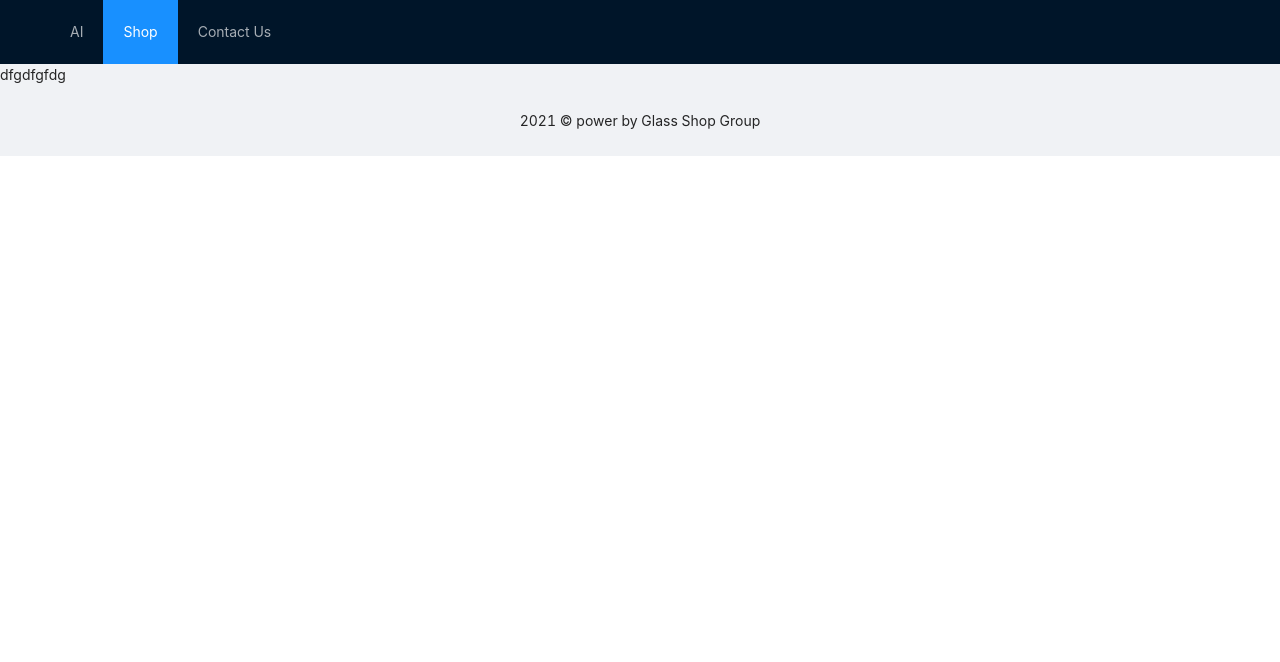
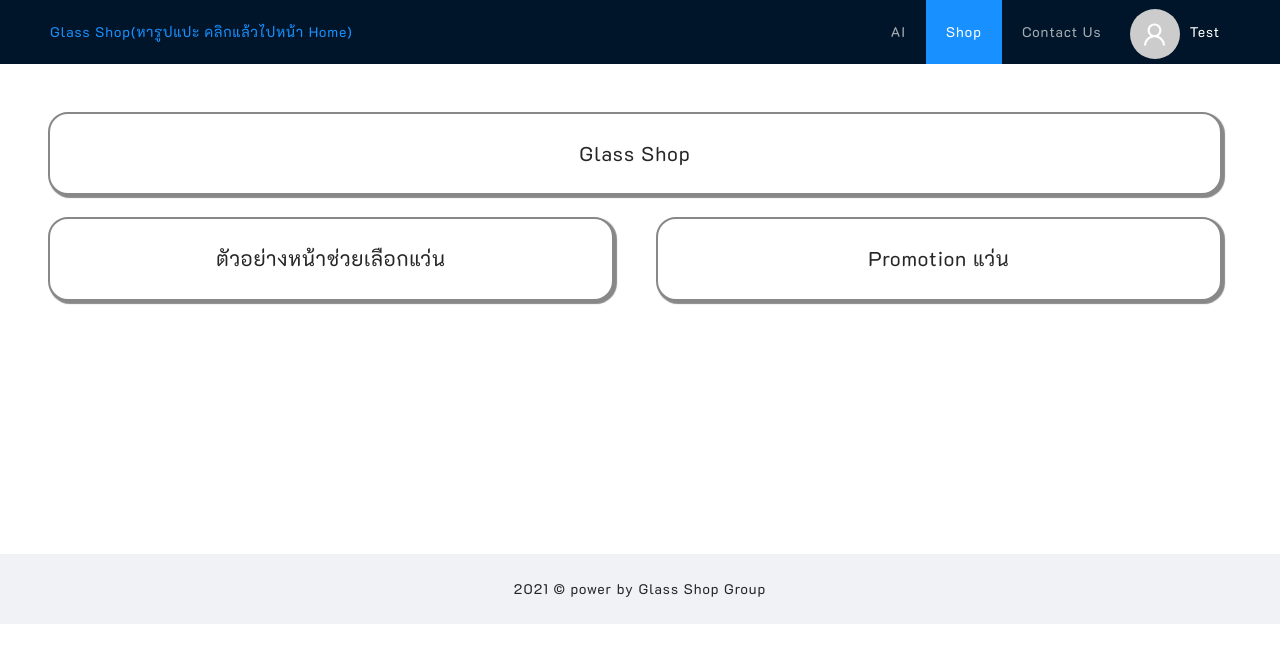
Before and after one commit to prkpwm/glasses_shop, a React (Create React App) app in the folder Client/my-app/: page /GlassShop/Home in a window 1280 px wide. Shown: the top 662 px of the page. Built offline with nearby package versions, Linux system fonts and the light colour scheme.

Commit message:
update menu

```diff
--- a/Client/my-app/public/index.html
+++ b/Client/my-app/public/index.html
@@ -15,6 +15,8 @@
       user's mobile device or desktop. See https://developers.google.com/web/fundamentals/web-app-manifest/
     -->
     <link rel="manifest" href="%PUBLIC_URL%/manifest.json" />
+
+    <link href="https://fonts.googleapis.com/css2?family=K2D&display=swap" rel="stylesheet">
     <!--
       Notice the use of %PUBLIC_URL% in the tags above.
       It will be replaced with the URL of the `public` folder during the build.
@@ -24,7 +26,13 @@
       work correctly both with client-side routing and a non-root public URL.
       Learn how to configure a non-root public URL by running `npm run build`.
     -->
-    <title>React App</title>
+    <title>Glass Shop</title>
+    <style>
+      * {
+        font-family: 'K2D', sans-serif;
+        letter-spacing: 1px;
+       }
+      </style>
   </head>
   <body>
     <noscript>You need to enable JavaScript to run this app.</noscript>
--- a/Client/my-app/src/App.js
+++ b/Client/my-app/src/App.js
@@ -1,30 +1,88 @@
-import './App.css';
-import HeaderMenu from './components/layouts/HeaderMenu.js'
-import { BrowserRouter as Router, Route, Link,Switch} from 'react-router-dom';
-import AIhome from './components/pages/AI/AIhome.js'
-import Home from './components/pages/Home/Home'
-import ShopHome from './components/pages/Shop/ShopHome'
-import ContactusHome from './components/pages/Contactus/ContactusHome'
-import { Layout } from 'antd';
+import HeaderMenu from "./components/layouts/HeaderMenu.js";
+import {
+  BrowserRouter as Router,
+  Route,
+  Switch,
+  Redirect,
+} from "react-router-dom";
+import AIhome from "./components/pages/AI/AIhome.js";
+import Home from "./components/pages/Home/Home";
+import ShopHome from "./components/pages/Shop/ShopHome";
+import ContactusHome from "./components/pages/Contactus/ContactusHome";
+import { Layout, Row, Col, Avatar, Space, Menu, Dropdown } from "antd";
+import { Link } from "react-router-dom";
+import { UserOutlined } from "@ant-design/icons";
 const { Header, Footer, Sider, Content } = Layout;
+
+const menu = (
+  <Menu>
+    <Menu.Item key="0">เข้าสู่ระบบ</Menu.Item>
+    <Menu.Item key="1">ตั้งค่าบัญชีผู้ใช้งาน</Menu.Item>
+    <Menu.Divider />
+    <Menu.Item key="3">ออกจากระบบ</Menu.Item>
+  </Menu>
+);
+
 function App() {
   return (
-    <div >
+    <div>
       <Layout>
         <Header>
-      <HeaderMenu/>
+          <Row style={{ justifyContent: "space-between" }}>
+            <Col style={{ color: "white" }}>
+              <Link to="/GlassShop/Home">
+                Glass Shop(หารูปแปะ คลิกแล้วไปหน้า Home)
+              </Link>
+            </Col>
+            <Col>
+              <Row>
+                <Space>
+                  <Col>
+                    <HeaderMenu />
+                  </Col>
+                  <Col>
+                    <Dropdown overlay={menu} trigger={["click"]}>
+                      <a onClick={(e) => e.preventDefault()}>
+                        <Avatar icon={<UserOutlined />} size={50} />
+                        <span
+                          style={{
+                            padding: 10,
+                            color: "white",
+                          }}
+                        >
+                          Test
+                        </span>
+                      </a>
+                    </Dropdown>
+                  </Col>
+                </Space>
+              </Row>
+            </Col>
+          </Row>
         </Header>
-      <Content>
+        <Content
+          style={{
+            margin: "0px 0px",
+            padding: 24,
+            minHeight: 490,
+            background: "white",
+            overflow: "hidden",
+          }}
+        >
           <div>
-      <Route exact path="/GlassShop/AI" component={AIhome}/>
-      <Route exact path="/GlassShop/Home" component={Home}/>
-      <Route exact path="/GlassShop/Shopping" component={ShopHome}/>
-      <Route exact path="/GlassShop/Contact" component={ContactusHome}/>
+            <Route exact path="/">
+              <Redirect to="/GlassShop/Home" />
+            </Route>
+            <Route exact path="/GlassShop/AI" component={AIhome} />
+            <Route exact path="/GlassShop/Home" component={Home} />
+            <Route exact path="/GlassShop/Shopping" component={ShopHome} />
+            <Route exact path="/GlassShop/Contact" component={ContactusHome} />
           </div>
         </Content>
-      <Footer style={{textAlign:"center"}}>2021 © power by Glass Shop Group</Footer>
+        <Footer style={{ textAlign: "center" }}>
+          2021 © power by Glass Shop Group
+        </Footer>
       </Layout>
-
     </div>
   );
 }
--- a/Client/my-app/src/components/pages/Home/Home.js
+++ b/Client/my-app/src/components/pages/Home/Home.js
@@ -1,11 +1,64 @@
-import React from 'react'
+import React from "react";
+import { Row, Col, Card } from "antd";
 
 function Home() {
-    return (
-        <div>
-            dfgdfgfdg
-        </div>
-    )
+  return (
+    <div style={{ padding: 24 }}>
+      <Row gutter={[32, 32]}>
+        <Col span={24}>
+          <Card
+            style={{
+              marginRight: 10,
+              borderColor: "#888888",
+              borderWidth: 2,
+              boxShadow: "2px 2px 1px 1px #888888",
+              textAlign: "center",
+              fontSize: 20,
+              borderRadius: 20,
+            }}
+          >
+            Glass Shop
+          </Card>
+        </Col>
+      </Row>
+
+      <br />
+
+      <Row gutter={[32, 32]}>
+        <Col xs={24} xl={12}>
+          <Card
+            style={{
+              marginRight: 10,
+              borderColor: "#888888",
+              borderWidth: 2,
+              boxShadow: "2px 2px 1px 1px #888888",
+              textAlign: "center",
+              fontSize: 20,
+              borderRadius: 20,
+            }}
+          >
+            ตัวอย่างหน้าช่วยเลือกแว่น
+          </Card>
+        </Col>
+
+        <Col xs={24} xl={12}>
+          <Card
+            style={{
+              marginRight: 10,
+              borderColor: "#888888",
+              borderWidth: 2,
+              boxShadow: "2px 2px 1px 1px #888888",
+              textAlign: "center",
+              fontSize: 20,
+              borderRadius: 20,
+            }}
+          >
+            Promotion แว่น
+          </Card>
+        </Col>
+      </Row>
+    </div>
+  );
 }
 
-export default Home
+export default Home;
```
Lines whose indentation alone changed are shown as unchanged.
